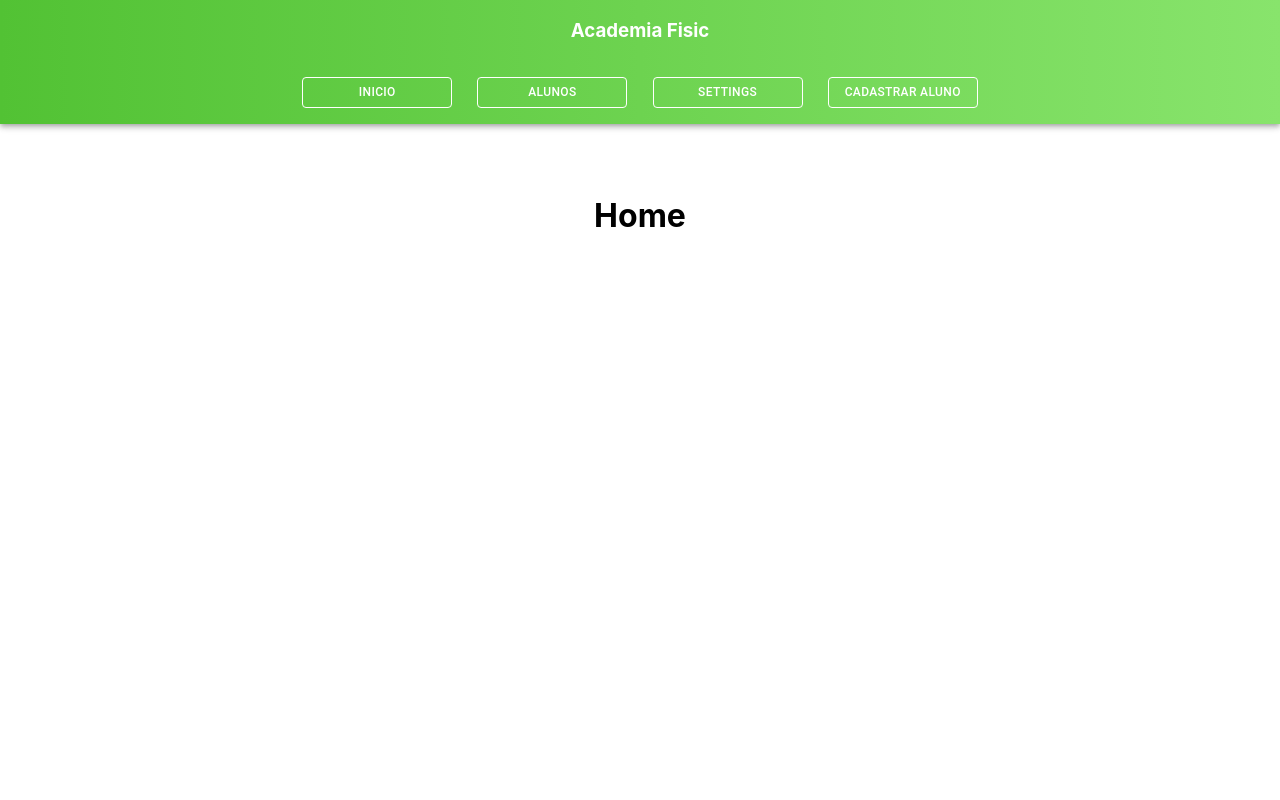
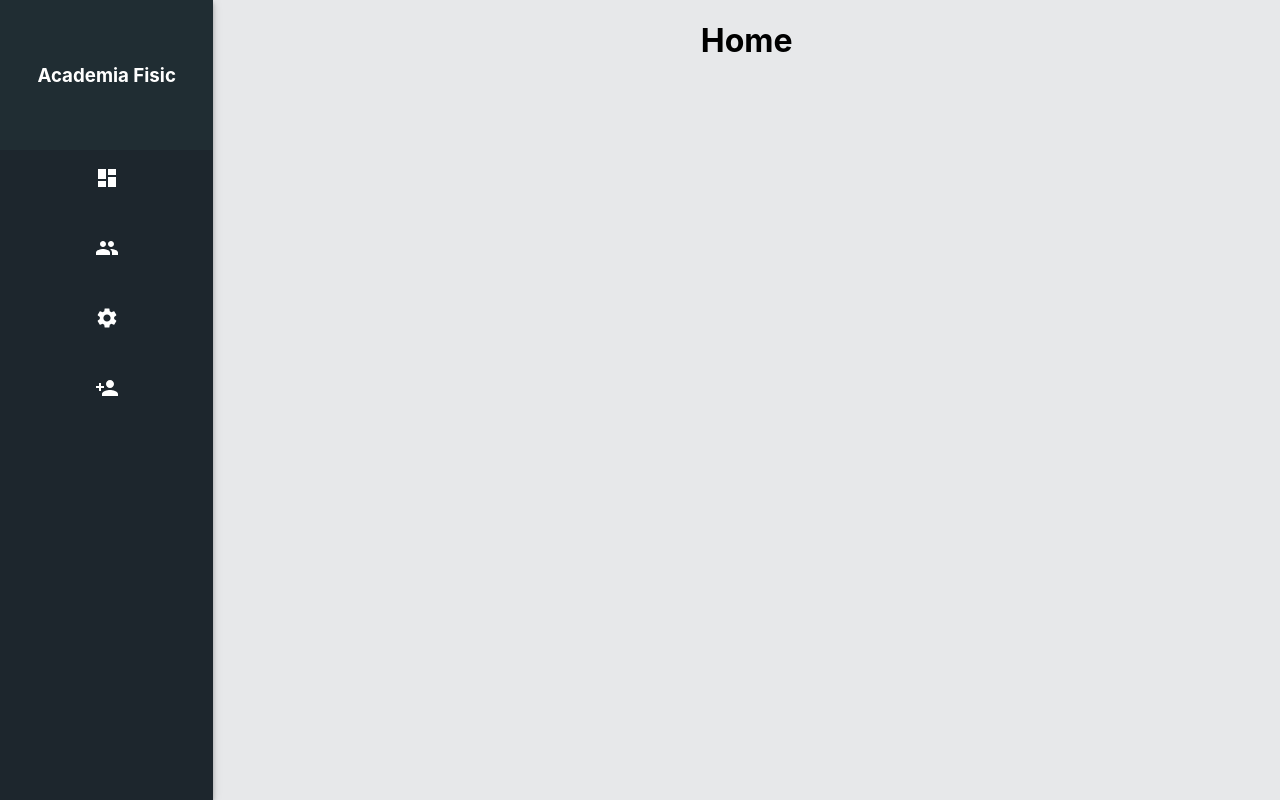
Before and after one commit to raultocantins/fisicFrontend, a React (Create React App) app: page / in a window 1280 px wide. Built offline with nearby package versions, Linux system fonts and the light colour scheme.

Commit message:
updating theme

```diff
--- a/src/components/Main.css
+++ b/src/components/Main.css
@@ -1,15 +1,9 @@
 .main{
 width: 100vw;
 height: 100vh;
+background-color: rgb(231, 232, 234)!important;
 }
-.appbar{
-    display: flex;
-    justify-content: center;
-    align-items: center;
-    height: 60px;
-    background-color: #000;
 
-}
 .appbar img{
     height: 100%;
     width: 100%;
@@ -30,23 +24,25 @@ text-decoration: none;
 }
 
 .buttons button{
-    margin: 10px;
-    width: 150px;
+    margin: 10px 0px;
+    height: 50px;
+    width: 100%;
     font-size: 12px;
+    border: none!important;
+    color: #fff;
+  align-items: stretch;
+  justify-content: center;
+
 }
+
+
+
 .container{
     display: flex;
     justify-content: center;
-    padding: 50px;
+  overflow: hidden;
 }
-.spaceBar{
-    width: 80%;
-    height: 100%;
-    overflow: hidden;
-    display: flex;
-    justify-content: center;
 
-}
 .buttons .mobile{
     display: none;
 }
@@ -60,19 +56,28 @@ text-decoration: none;
 .toolbar{
     display: flex;
     justify-content: center;
-
+height: auto;
  width: 80%;
 }
 .app{
+    background-color: rgb(29, 38, 45)!important;
 
+   overflow-y: auto;
+
+
+    height: 100vh;
+}
+.toolbarApp{
+    padding: 0px!important;
+margin: 0px!important;
+}
+
+.titleLogo{
+    background-color: rgb(32, 45, 51)!important;
+    height: 150px;
     display: flex;
-    justify-content: space-around;
-    flex-wrap: wrap;
-    flex-direction: row!important;
-    background: linear-gradient(to right, rgb(82, 194, 52), rgb(136, 228, 108))!important;
-}
-.app .titleLogo{
-    width: 20%;
+    justify-content: center;
+    align-items: center;
 }
 
 @media (max-width: 600px){
--- a/src/components/Main.js
+++ b/src/components/Main.js
@@ -11,7 +11,10 @@ import Toolbar from "@material-ui/core/Toolbar";
 import Typography from "@material-ui/core/Typography";
 import IconButton from "@material-ui/core/IconButton";
 import MenuIcon from "@material-ui/icons/Menu";
-
+import DashboardIcon from "@material-ui/icons/Dashboard";
+import GroupIcon from "@material-ui/icons/Group";
+import SettingsIcon from "@material-ui/icons/Settings";
+import PersonAddIcon from "@material-ui/icons/PersonAdd";
 import "./Main.css";
 export default class Main extends React.Component {
   state = {
@@ -31,111 +34,63 @@ export default class Main extends React.Component {
       <Router>
         <div className="main">
           <Grid container spacing={0}>
-            <Grid item xs={12}>
-              <AppBar position="static" style={{backgroundColor:"rgb(76, 175, 80)"}} className="app">
-
-
-
-              <Link to="/" style={{textDecoration:"none",color:"#fff"}} className="titleLogo">
+            <Grid item xs={2}>
+              <AppBar position="static" className="app">
+                <Link
+                  to="/"
+                  style={{ textDecoration: "none", color: "#fff" }}
+                  className="titleLogo"
+                >
                   <h3>Academia Fisic</h3>
                 </Link>
 
-
-
-
-
-                <Toolbar className="toolbar">{this.state.mobile?
+                <Toolbar className="toolbar" className="toolbarApp">
+                  {this.state.mobile ? (
                     <IconButton edge="start" color="inherit" aria-label="menu">
                       <MenuIcon />
-                  </IconButton>:
-
-                  <Typography variant="h6" color="inherit" className="buttons" >
-
+                    </IconButton>
+                  ) : (
+                    <Typography
+                      variant="h6"
+                      color="inherit"
+                      className="buttons"
+                    >
                       <Link to="/">
                         {" "}
-                      <Button   size="small" style={{border:"1px solid #fff",color:"#fff"}}>
-                        Inicio
+                        <Button>
+                          <DashboardIcon />
+                          {/*DashBoard */}
                         </Button>
                       </Link>
 
                       <Link to="/alunos">
                         {" "}
-                      <Button  size="small" style={{border:"1px solid #fff",color:"#fff"}}>
-                        Alunos
+                        <Button>
+                          <GroupIcon />
+                          {/*Alunos */}
                         </Button>
                       </Link>
                       <Link to="/settings">
                         {" "}
-                      <Button  size="small" style={{border:"1px solid #fff",color:"#fff"}}>
-                        Settings
+                        <Button>
+                          <SettingsIcon />
+                          {/*  Settings */}
                         </Button>
                       </Link>
                       <Link to="/register/aluno">
                         {" "}
-                      <Button  size="small" style={{border:"1px solid #fff",color:"#fff"}}>
-                        Cadastrar Aluno
+                        <Button>
+                          <PersonAddIcon />
+                          {/*  Cadastrar Aluno */}
                         </Button>
                       </Link>
                     </Typography>
-        }
-
+                  )}
                 </Toolbar>
               </AppBar>
-              {/*
 
-
-
-              <div className="spaceBar">
-                <div className="logo">
-                <Link to="/">
-                  <img
-                    src="https://www.fisic.com.br/wp-content/uploads/2020/08/Logo-Fisic-Academia-RGB2.jpg"
-                    alt="logo"
-                  />
-                  </Link>
-                </div>
-
-                <div className="buttons">
-                  <IconButton
-                    className="mobile"
-
-
-                    onClick={this.handleToggle}
-
-                  >
-                    <MoreVertIcon />
-                  </IconButton>
-
-                  <Link to="/">
-                    {" "}
-                    <Button variant="outlined" size="small">
-                      Inicio
-                    </Button>
-                  </Link>
-
-                  <Link to="/alunos">
-                    {" "}
-                    <Button variant="outlined" size="small">
-                      Alunos
-                    </Button>
-                  </Link>
-                  <Link to="/settings">
-                    {" "}
-                    <Button variant="outlined" size="small">
-                      Settings
-                    </Button>
-                  </Link>
-                  <Link to="/register/aluno">
-                    {" "}
-                    <Button variant="outlined" size="small">
-                      Cadastrar Aluno
-                    </Button>
-                  </Link>
-                </div>
-              </div>
-                */}
             </Grid>
-            <Grid item xs={12} className="container">
+            <Grid item xs={10} className="container">
               {this.state.mobile ? (
                 <div className="menuMobile">
                   <Link to="/" onClick={this.handleToggle}>
--- a/src/components/alunos/AlunoItem.css
+++ b/src/components/alunos/AlunoItem.css
@@ -1,18 +1,24 @@
 .typography{
     display: flex;
     justify-content: center;
+      flex-wrap: wrap;
 
-      flex-wrap: wrap;
 
 }
 
 .typography button{
 margin: 5px;
 width: 50px;
+color: #fff;
+height: 15px;
+font-size: 8px!important;
+background-color: #004d40;
+
 }
 .typographyName{
-color: #000;
-height: 40px;
+color: rgb(0, 0, 0);
+height: 25px;
+font-size: 17px!important;
 overflow: hidden;
 
 }
@@ -23,6 +29,25 @@ overflow: hidden;
 }
 
 .cardRenovar{
-  height: 170px!important;
+
+
+height: 100%;
+margin-top: 10px;
+padding: 0px!important;
+width: 100%!important;
+
+
 
 }
+.cardAluno{
+height: 200px;
+width: 200px;
+
+
+}
+.cardTopAluno{
+
+}
+.cardBottomAluno{
+background-color: #004d40;
+}
--- a/src/components/alunos/AlunoItem.js
+++ b/src/components/alunos/AlunoItem.js
@@ -20,13 +20,13 @@ export default function AlunoItem(props) {
   return (
     <React.Fragment>
       <Card className="cardAluno">
-        <CardActionArea>
+        <CardActionArea style={{ height: "70%", width: "100%" }}>
           {openRenovar ? (
             <CardContent className="cardRenovar">
               <RenovarMatricula data={data} />
             </CardContent>
           ) : (
-            <CardContent>
+            <CardContent className="cardTopAluno">
               <Link
                 to={`/register/aluno/key=update&id=${data._id}`}
                 className="linkCardAluno"
@@ -44,76 +44,80 @@ export default function AlunoItem(props) {
                   component="p"
                   className="typography"
                 >
-                  <Button size="small" variant="contained" color="default">
+                  <Button
+                    size="small"
+                    variant="contained"
+                    style={{ color: "#fff" }}
+                  >
+                    <span>  {data.weight}kg</span>
+                  </Button>
+
+                  <Button
+                    size="small"
+                    variant="contained"
+                    style={{ color: "#fff" }}
+                  >
+                    <span>  {data.fat}%</span>
+                  </Button>
+
+                  <Button
+                    size="small"
+                    variant="contained"
+                    style={{ color: "#fff" }}
+                  >
+                    <span>  {data.pressure}</span>
+                  </Button>
+
+                  <Button
+                    size="small"
+                    variant="contained"
+
+                    style={{ color: "#fff" }}
+                  >
+                    <span> {data.height}m</span>
+                  </Button>
+
                   <span
                     style={
                       data.exp > new Date().getTime()
-                          ? { fontSize: "9px", color: "rgb(76, 175, 80)" }
-                          : { fontSize: "9px", color: "rgb(220, 0, 78)" }
+                        ? { fontSize: "9px", color: "#212121 " }
+                        : { fontSize: "9px", color: "red" }
                     }
                   >
                     {" "}
-                      Peso {data.weight}kg
-                    </span>
-                  </Button>
-
-                  <Button size="small" variant="contained" color="default">
-                    <span
+                    Vencimento Da Mátricula{" "}
+                    <strong
                       style={
                         data.exp > new Date().getTime()
-                          ? { fontSize: "9px", color: "rgb(76, 175, 80)" }
-                          : { fontSize: "9px", color: "rgb(220, 0, 78)" }
+                          ? {
+                              fontWeight: "800",
+
+                              padding: "5px",
+                            }
+                          : {
+                              fontWeight: "800",
+
+                              padding: "5px",
+                            }
                       }
                     >
                       {" "}
-                      Gordura {data.fat}%
-                    </span>
-                  </Button>
-
-                  <Button size="small" variant="contained" color="default">
-                    <span
-                      style={
-                        data.exp > new Date().getTime()
-                          ? { fontSize: "9px", color: "rgb(76, 175, 80)" }
-                          : { fontSize: "9px", color: "rgb(220, 0, 78)" }
-                      }
-                    >
-                      {" "}
-                      Pressão {data.pressure}
-                    </span>
-                  </Button>
-
-                  <Button size="small" variant="contained" color="default">
-                    <span
-                      style={
-                        data.exp > new Date().getTime()
-                          ? { fontSize: "9px", color: "rgb(76, 175, 80)" }
-                          : { fontSize: "9px", color: "rgb(220, 0, 78)" }
-                      }
-                    >
-                      {" "}
-                      Altura {data.height}m
-                    </span>
-                  </Button>
-
-                  <span style={{ fontSize: "9px", marginTop: "10px" }}>
-                    {" "}
-                    Vencimento Da Mátricula{" "}
                       {new Date(data.exp).toLocaleDateString()}
+                    </strong>
                   </span>
                 </Typography>
               </Link>
             </CardContent>
           )}
         </CardActionArea>
-        <CardActions>
+        <CardActions style={{ height: "30%" }} className="cardBottomAluno">
           <Button
             variant="contained"
             size="small"
             style={
               data.exp > new Date().getTime()
-                ? { backgroundColor: "rgb(76, 175, 80)", color: "#ffff" }
-                : { backgroundColor: "rgb(220, 0, 78)", color: "#ffff" }
+                ? { color: "#000",backgroundColor:"#fff" }
+                : { color: "rgb(220, 0, 78)" ,backgroundColor:"#fff"}
             }
             onClick={openContainerRenovar}
             startIcon={
@@ -130,7 +134,7 @@ export default function AlunoItem(props) {
             {openRenovar ? (
               ""
             ) : (
-              <Button size="small" color="primary">
+              <Button size="small" style={{color: "#ffff"}}>
                 Alterar
               </Button>
             )}
--- a/src/components/alunos/Alunos.css
+++ b/src/components/alunos/Alunos.css
@@ -3,22 +3,23 @@
 display: flex;
 justify-content: center;
   width: 100%;
-
-
+ align-items: center;
 
 }
 
 .alunosContent{
+background-color: rgb(255, 255, 255);
 
   justify-content: center;
   align-items: center;
 display: flex;
 flex-wrap: wrap;
+overflow-y: auto;
+ width: 95%;
+ height: 95vh;
 
- width: 60%;
+
 }
 .gridAlunoItem{
-  width: 250px!important;
-  margin: 20px;
-
+ margin: 50px 50px 0px 50px;
 }
--- a/src/components/alunos/Alunos.js
+++ b/src/components/alunos/Alunos.js
@@ -5,11 +5,10 @@ import "./Alunos.css";
 import Paper from "@material-ui/core/Paper";
 import AlunoItem from "./AlunoItem";
 import Cadastro from "./cadastro/Cadastro";
-import CircularProgress from '@material-ui/core/CircularProgress';
+import CircularProgress from "@material-ui/core/CircularProgress";
 export default class Alunos extends React.Component {
-
   state = {
-    alunos: '',
+    alunos: "",
     expToday: new Date().getTime(),
   };
 
@@ -28,17 +27,13 @@ export default class Alunos extends React.Component {
       });
   }
 
-
-
-  loadingAlunos(){
-
+  loadingAlunos() {
     var baseUrl = "http://localhost:4000/alunos";
     Axios.get(baseUrl)
       .then((res) => {
         this.setState({
           alunos: res.data,
         });
-
       })
       .catch((err) => {
         console.log(err);
@@ -52,36 +47,30 @@ export default class Alunos extends React.Component {
           <div className="alunosContent">
             <Switch>
               <Route path="/alunos" exact>
-                {this.state.alunos===''
-                  ?
+                {this.state.alunos === "" ? (
                   <CircularProgress
-
                     size={70}
-       style={{color:"rgb(76, 175, 80)"}}
-
-
+                    style={{ color: "rgb(76, 175, 80)" }}
                   />
-                  : this.state.alunos.map((e) => {
+                ) : (
+                  this.state.alunos.map((e) => {
                     return (
                       <Paper
                         className="gridAlunoItem"
                         key={e._id}
-                          elevation={4}
-                          variant="outlined"
-                          style={
-                            this.state.expToday < e.exp
-                              ? {
-                                  borderTop:
-                                    "4px solid rgb(76, 175, 80)",
-                                }
-                              : { borderTop: "4px solid rgb(220, 0, 78)" }
-                          }
+                        elevation={15}
+
                       >
-                          <AlunoItem data={e} loadingAlunos={this.loadingAlunos}/>
+                        <AlunoItem
+                          data={e}
+                          loadingAlunos={this.loadingAlunos}
+                        />
                       </Paper>
                     );
-                    })}
+                  })
+                )}
               </Route>
+
               <Route path="/register/aluno">
                 <Cadastro />
               </Route>
--- a/src/components/alunos/Renovar/Renovar.css
+++ b/src/components/alunos/Renovar/Renovar.css
@@ -4,7 +4,9 @@ flex-wrap: wrap;
 flex-direction: column;
 justify-content: space-between;
 align-items: center;
-height: 100%;
-
 
 }
+.groupButtons{
+    width: 90%;
+    margin-bottom: 15px;
+}
--- a/src/components/alunos/Renovar/Renovar.js
+++ b/src/components/alunos/Renovar/Renovar.js
@@ -34,26 +34,30 @@ export default function RenovarMatricula(props) {
   return (
     <div className="renovarMatricula">
       <ButtonGroup
-        color="secondary"
+        color="primary"
         aria-label="outlined primary button group"
         size="small"
         variant="contained"
+        className="groupButtons"
       >
         <Button
           onClick={() => setValue("1")}
-          color={select === "1" ? "secondary" : "default"}
+
+          style={select === "1"?{backgroundColor:"#004d40"}:{backgroundColor:"#ffff",color:"#000"}}
         >
           Mês
         </Button>
         <Button
           onClick={() => setValue("2")}
-          color={select === "2" ? "secondary" : "default"}
+          style={select === "2"?{backgroundColor:"#004d40"}:{backgroundColor:"#ffff",color:"#000"}}
+
         >
           Trimestre
         </Button>
         <Button
           onClick={() => setValue("3")}
-          color={select === "3" ? "secondary" : "default"}
+
+          style={select === "3"?{backgroundColor:"#004d40"}:{backgroundColor:"#ffff",color:"#000"}}
         >
           Anual
         </Button>
@@ -71,8 +75,13 @@ export default function RenovarMatricula(props) {
           onClick={RenovarMatricula}
         >
           <CheckIcon style={{color:"green"}}  />
+
+
         </Button>
+
+
       )}
+      <p>Confirmar Renovação</p>
     </div>
   );
 }
--- a/src/components/alunos/cadastro/Cadastro.css
+++ b/src/components/alunos/cadastro/Cadastro.css
@@ -1,9 +1,10 @@
 .cadastro{
-    padding: 20px;
+
     display: flex;
    justify-content: center;
     flex-wrap: wrap;
 vertical-align: top;
+
 
 }
 .textfield{
@@ -13,4 +14,7 @@ vertical-align: top;
 .containerCadastro{
     display: flex;
     justify-content: center;
+    width: 95%!important;
+    height: 95vh;
+    background-color: rgb(255, 255, 255);
 }
--- a/src/components/alunos/cadastro/Cadastro.js
+++ b/src/components/alunos/cadastro/Cadastro.js
@@ -3,7 +3,8 @@ import Grid from "@material-ui/core/Grid";
 import Button from "@material-ui/core/Button";
 import MenuItem from "@material-ui/core/MenuItem";
 import querystring from "querystring";
-import LinearProgress from "@material-ui/core/LinearProgress";
+
+import CircularProgress from "@material-ui/core/CircularProgress";
 import Axios from "axios";
 import "./Cadastro.css";
 import TextField from "@material-ui/core/TextField";
@@ -109,12 +110,15 @@ export default class Cadatro extends React.Component {
 
   render() {
     return (
-      <div >
-        {this.state.load ? <LinearProgress color="secondary" /> : ""}
-        <h1>{this.state.id ? "Alteração de Aluno" : "Cadastro de Aluno"}</h1>
+      <div style={{display:"flex",justifyContent:"center",alignItems:"center"}}>
+        {this.state.load ? <CircularProgress style={{color:"green"}} /> : ""}
 
-        <Grid container spacing={3} className="containerCadastro">
+        <Grid container spacing={0} className="containerCadastro">
+             <h1>{this.state.id ? "Alteração de Aluno" : "Cadastro de Aluno"}</h1>
+
           <Grid item xs={10} className="cadastro">
+
+
             <TextField
               className="textfield"
               id="outlined-basic"
@@ -211,8 +215,8 @@ export default class Cadatro extends React.Component {
             <Grid item xs={12}>
               <Button
 
-                color={this.state.id ? "secondary" : "primary"}
-                style={{ margin: "50px" }}
+
+                style={{ margin: "50px" ,backgroundColor:"#004d40",color:"#fff"}}
                 onClick={this.SubmitForm}
               >
                 {this.state.id ? "Alterar" : "Cadastrar"}
```
Also changed, not shown: 1 other file (tests, documents, lock files or other folders). Lines whose indentation alone changed are shown as unchanged.
